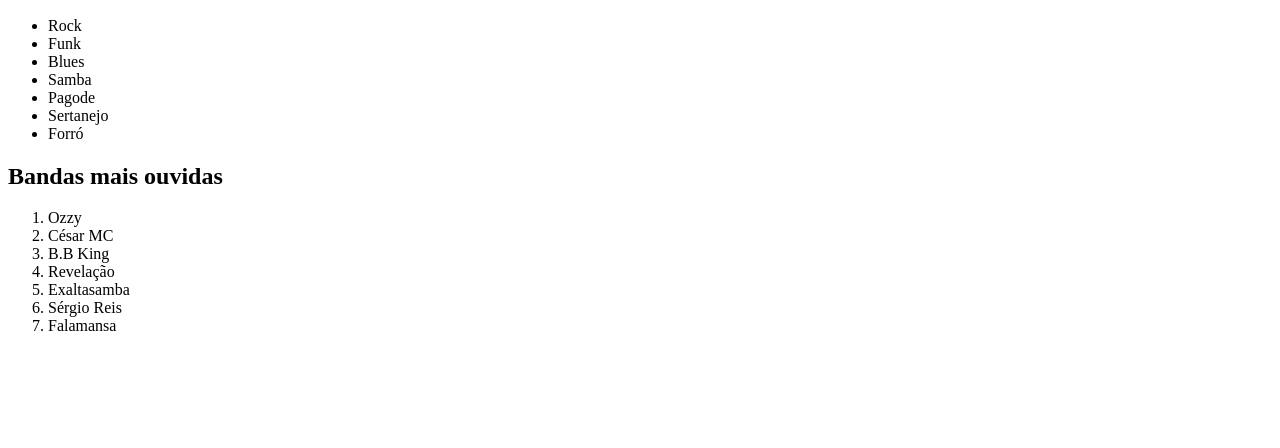
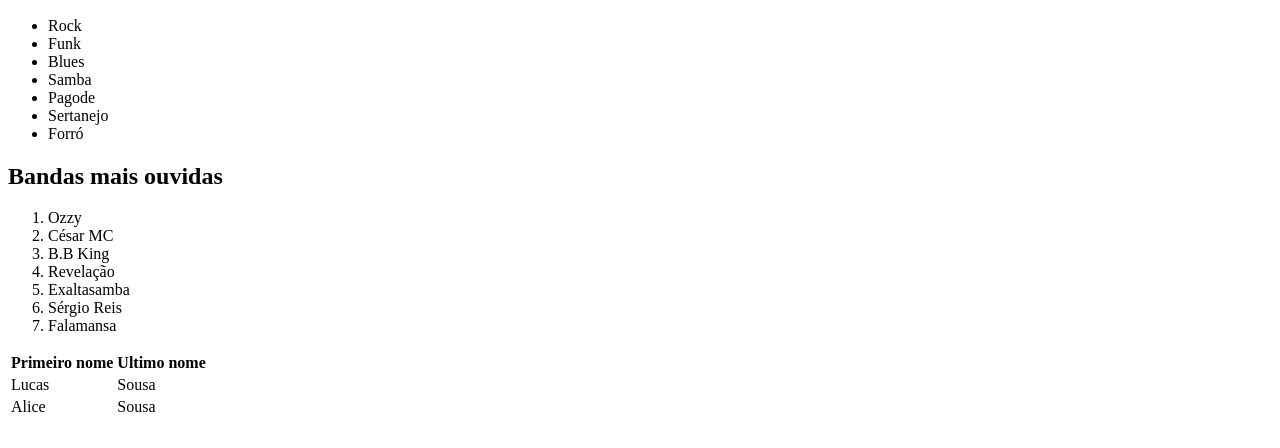
Before and after one commit to lucasroquesousa/projeto-pagina-html-kenzie, a plain HTML site: page index.html in a window 1280 px wide. Shown: the part 352-800 px from the top of the page. Drawn offline with Linux system fonts and the light colour scheme.

Commit message:
criação de perfil e testes de tabelas

```diff
--- a/index.html
+++ b/index.html
@@ -28,6 +28,7 @@
     </p>
     <h1>Músicas</h1>
     <h2>Gêneros musicais</h2>
+    <!--<ul> cria listas com pontos-->
     <ul>
         <li>Rock</li>
         <li>Funk</li>
@@ -38,6 +39,7 @@
         <li>Forró</li>
     </ul>
     <h2>Bandas mais ouvidas</h2>
+    <!--<ol> cria listas numeradas-->
     <ol>
         <li>Ozzy</li>
         <li>César MC</li>
@@ -47,6 +49,21 @@
         <li>Sérgio Reis</li>
         <li>Falamansa</li>
     </ol>
+    <!--<table> cria tabelas em paralelo-->
+    <table>
+        <tr>
+            <th>Primeiro nome</th>
+            <th>Ultimo nome</th>
+        </tr>
+        <tr>
+            <td>Lucas</td>
+            <td>Sousa</td>
+        </tr>
+        <tr>
+            <td>Alice</td>
+            <td>Sousa</td>
+        </tr>
+    </table>
 
 </body>
 
```
Also changed, not shown: perfil.html (+1 -1 lines).
